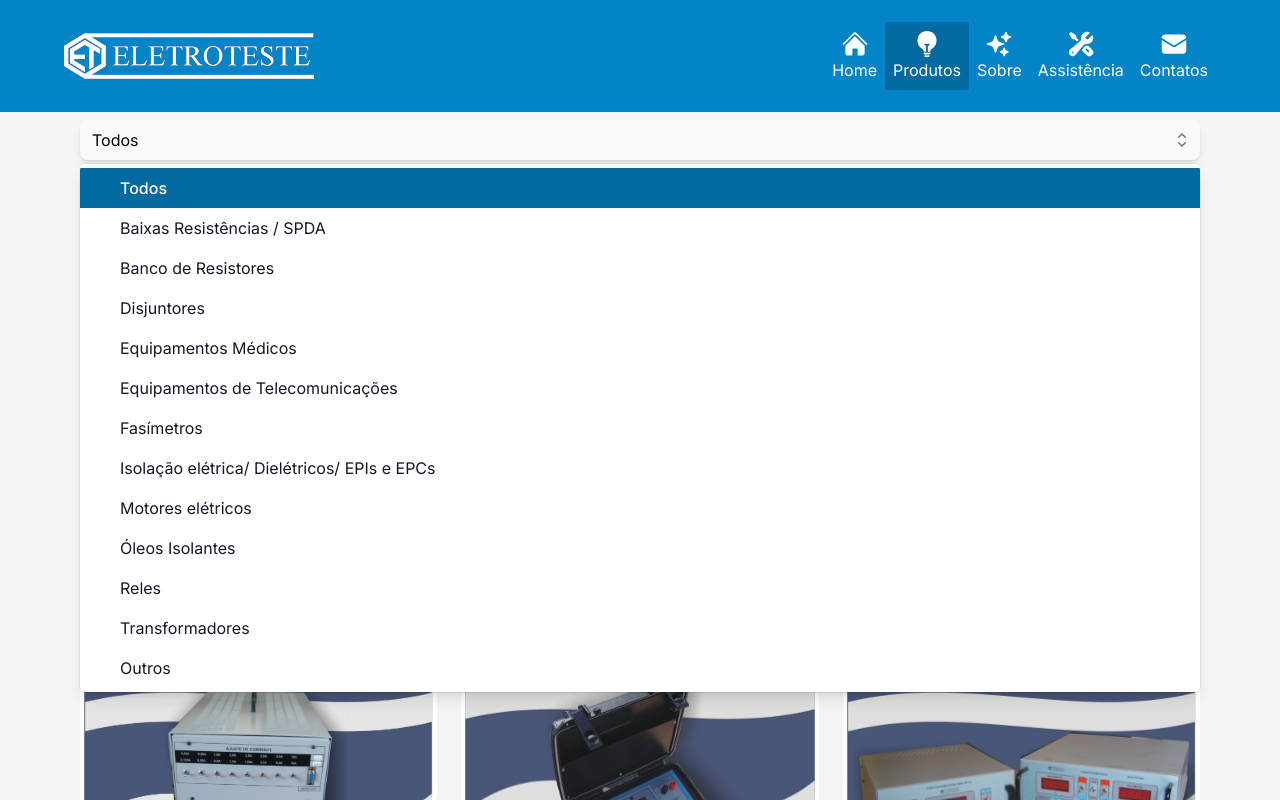
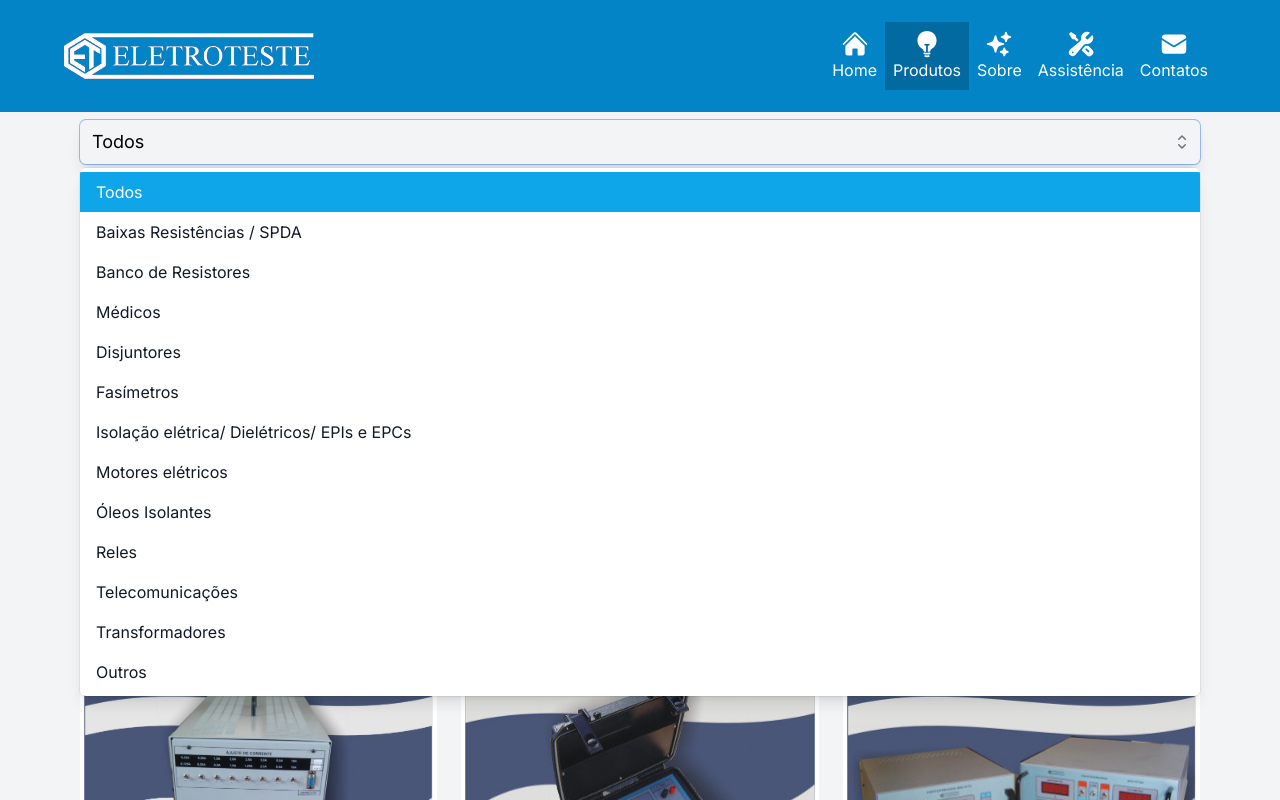
Before and after one commit to FernandoAvellar/eletroteste.com.br, a Next.js app: page /produtos in a window 1280 px wide. Both pictures are taken after a click on the button "Todos". Shown: the top 800 px of the page. Built offline with nearby package versions, Linux system fonts and the light colour scheme.

Commit message:
Pequenos ajustes no menu categoria

```diff
--- a/app/produtos/page.js
+++ b/app/produtos/page.js
@@ -6,31 +6,30 @@ import { CheckIcon, ChevronUpDownIcon } from '@heroicons/react/20/solid'
 
 export default function ProdutosPage() {
   const categorias = [
-    { id: 1, cat: 'all', name: 'Todos' },
-    { id: 2, cat: 'baixaResistencia', name: 'Baixas Resistências / SPDA' },
-    { id: 3, cat: 'bancoResistores', name: 'Banco de Resistores' },
-    { id: 4, cat: 'disjuntores', name: 'Disjuntores' },
-    { id: 5, cat: 'medicos', name: 'Equipamentos Médicos' },
-    { id: 6, cat: 'telecom', name: 'Equipamentos de Telecomunicações' },
-    { id: 7, cat: 'fasimetros', name: 'Fasímetros' },
+    { cat: 'all', name: 'Todos' },
+    { cat: 'baixaResistencia', name: 'Baixas Resistências / SPDA' },
+    { cat: 'bancoResistores', name: 'Banco de Resistores' },
+    { cat: 'medicos', name: 'Médicos' },
+    { cat: 'disjuntores', name: 'Disjuntores' },
+    { cat: 'fasimetros', name: 'Fasímetros' },
     {
-      id: 8,
       cat: 'isolamento',
       name: 'Isolação elétrica/ Dielétricos/ EPIs e EPCs',
     },
-    { id: 9, cat: 'motores', name: 'Motores elétricos' },
-    { id: 10, cat: 'oleos', name: 'Óleos Isolantes' },
-    { id: 11, cat: 'reles', name: 'Reles' },
-    { id: 12, cat: 'trafo', name: 'Transformadores' },
-    { id: 13, cat: 'outros', name: 'Outros' },
+    { cat: 'motores', name: 'Motores elétricos' },
+    { cat: 'oleos', name: 'Óleos Isolantes' },
+    { cat: 'reles', name: 'Reles' },
+    { cat: 'telecom', name: 'Telecomunicações' },
+    { cat: 'trafo', name: 'Transformadores' },
+    { cat: 'outros', name: 'Outros' },
   ]
 
   const { produtos } = require('../../app/database/produtos-data.js')
-  const [selected, setSelected] = useState(categorias[0])
+  const [selectedCategory, setSelectedCategory] = useState(categorias[0])
   const [produtosFiltrados, setProdutosFiltrados] = useState(produtos)
 
   function handleFilterChange(e) {
-    setSelected(e)
+    setSelectedCategory(e)
     const catSelecionada = e.cat
     if (catSelecionada !== 'all') {
       setProdutosFiltrados(filtrarPorCategoria(produtos, catSelecionada))
@@ -50,10 +49,10 @@ export default function ProdutosPage() {
     <>
       <div className="mx-auto w-full max-w-6xl px-2 md:px-4">
         <div>
-          <Listbox value={selected} onChange={handleFilterChange}>
+          <Listbox value={selectedCategory} onChange={handleFilterChange}>
             <div className="relative">
-              <Listbox.Button className="relative w-full cursor-default rounded-lg bg-gray-50 py-2 pl-3 pr-10 text-left text-sm shadow-md focus:outline-none focus-visible:border-sky-600 focus-visible:ring-2 focus-visible:ring-white/75 focus-visible:ring-offset-2 focus-visible:ring-offset-sky-600 md:text-base">
-                <span className="block truncate">{selected.name}</span>
+              <Listbox.Button className="relative w-full cursor-default rounded-md border-sky-600 bg-gray-100 py-2 pl-3 pr-10 text-left text-sm shadow-lg outline-none ring-1 focus:outline-none focus-visible:border-sky-500 focus-visible:ring-1 focus-visible:ring-offset-2  md:text-base lg:text-lg">
+                <span className="block truncate">{selectedCategory.name}</span>
                 <span className="pointer-events-none absolute inset-y-0 right-0 flex items-center pr-2">
                   <ChevronUpDownIcon
                     className="size-5 text-gray-500"
@@ -70,31 +69,19 @@ export default function ProdutosPage() {
                 <Listbox.Options className="absolute mt-1 h-fit w-full overflow-auto rounded-md bg-white py-1 text-sm shadow-lg ring-1 ring-black/5 focus:outline-none md:text-base">
                   {categorias.map((categoria) => (
                     <Listbox.Option
-                      key={categoria.id}
+                      key={categoria.cat}
                       className={({ active }) =>
-                        `relative cursor-default select-none py-2 pl-10 pr-4 ${
-                          active ? 'bg-sky-700 text-white' : 'text-gray-900'
+                        `relative cursor-default select-none py-2 pl-4 pr-4 ${
+                          active ? 'bg-sky-500 text-white' : 'text-gray-900'
                         }`
                       }
                       value={categoria}
                     >
                       {({ selected }) => (
                         <>
-                          <span
-                            className={`block truncate ${
-                              selected ? 'font-medium' : 'font-normal'
-                            }`}
-                          >
+                          <span className="block truncate font-normal">
                             {categoria.name}
                           </span>
-                          {selected ? (
-                            <span className="absolute inset-y-0 left-0 flex items-center pl-3 text-sky-700">
-                              <CheckIcon
-                                className="size-5"
-                                aria-hidden="true"
-                              />
-                            </span>
-                          ) : null}
                         </>
                       )}
                     </Listbox.Option>
```
